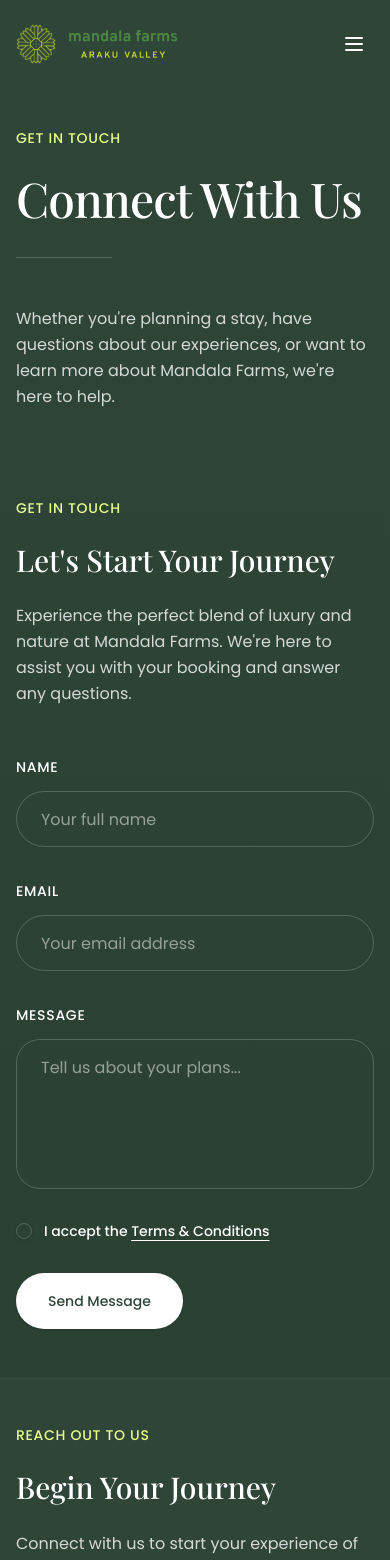
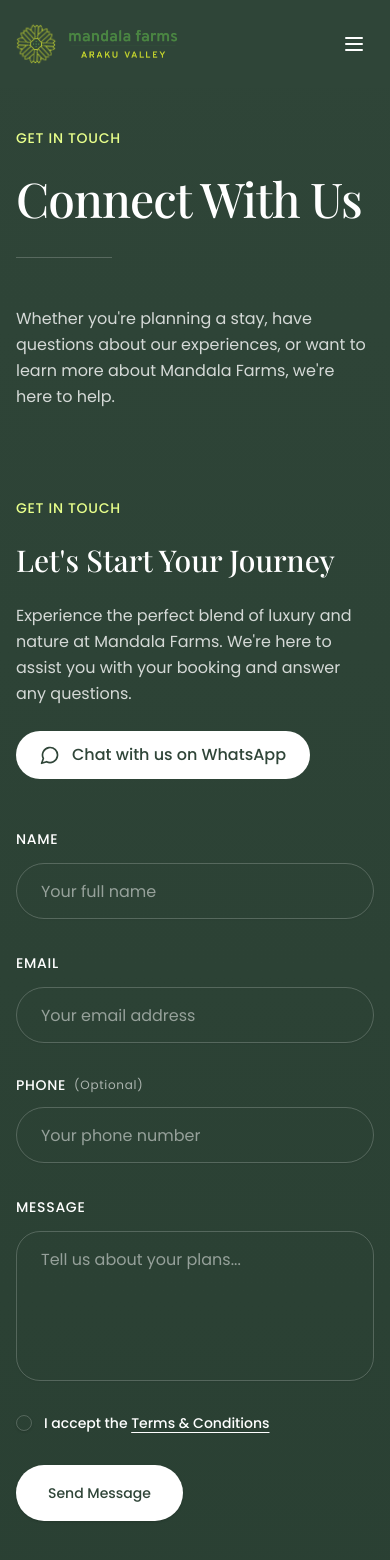
Before and after one commit to social-script/mandala_farms, a Next.js app: page /contact-us in a window 390 px wide. Shown: the top 1560 px of the page. Built offline with nearby package versions, Linux system fonts and the light colour scheme; a web font is replaced by a local one.

Commit message:
Added Whatapp contact and Phone Number Field

```diff
--- a/app/api/contact/route.ts
+++ b/app/api/contact/route.ts
@@ -7,7 +7,7 @@
       throw new Error('Email configuration is missing');
     }
 
-    const { name, email, message } = await req.json();
+    const { name, email, phone, message } = await req.json();
 
     const transporter = nodemailer.createTransport({
       service: 'gmail',
@@ -25,6 +25,7 @@
         <h2>New Contact Form Submission</h2>
         <p><strong>Name:</strong> ${name}</p>
         <p><strong>Email:</strong> ${email}</p>
+        <p><strong>Phone:</strong> ${phone || 'Not provided'}</p>
         <p><strong>Message:</strong></p>
         <p>${message}</p>
       `
--- a/app/components/ContactForm.tsx
+++ b/app/components/ContactForm.tsx
@@ -8,6 +8,8 @@
 import { Button } from "@/components/ui/button"
 import { cn } from "@/lib/utils"
 import { useToast } from "@/hooks/use-toast"
+import Link from "next/link"
+import { MessageCircle } from "lucide-react"
 
 interface ContactFormProps {
   theme?: 'dark' | 'light'
@@ -27,6 +29,7 @@
       const data = {
         name: formData.get('name'),
         email: formData.get('email'),
+        phone: formData.get('phone'),
         message: formData.get('message')
       }
 
@@ -91,6 +94,22 @@
               )}>
                 Experience the perfect blend of luxury and nature at Mandala Farms. We&apos;re here to assist you with your booking and answer any questions.
               </p>
+
+              {/* Add WhatsApp Button */}
+              <Link
+                href="https://wa.me/919529652435"
+                target="_blank"
+                rel="noopener noreferrer"
+                className={cn(
+                  "font-poppins inline-flex items-center gap-3 px-6 py-3 rounded-full transition-all duration-300",
+                  theme === 'light'
+                    ? 'bg-[#2F4538] text-white hover:bg-[#2F4538]/90'
+                    : 'bg-white text-[#2F4538] hover:bg-white/90'
+                )}
+              >
+                <MessageCircle className="w-5 h-5" />
+                <span className="font-medium">Chat with us on WhatsApp</span>
+              </Link>
             </div>
           </div>
 
@@ -136,6 +155,33 @@
                     : 'border-white/20 focus-visible:border-white text-white placeholder:text-white/50'
                 )}
                 placeholder="Your email address"
+              />
+            </div>
+
+            <div className="space-y-3">
+              <Label htmlFor="phone" className={cn(
+                "font-poppins text-sm tracking-wider flex items-center gap-2",
+                theme === 'light' ? 'text-[#2F4538]' : 'text-white'
+              )}>
+                PHONE
+                <span className={cn(
+                  "text-xs font-normal",
+                  theme === 'light' ? 'text-[#2F4538]/60' : 'text-white/60'
+                )}>
+                  (Optional)
+                </span>
+              </Label>
+              <Input
+                name="phone"
+                id="phone"
+                type="tel"
+                className={cn(
+                  "font-poppins h-14 bg-transparent rounded-full px-6",
+                  theme === 'light'
+                    ? 'border-[#2F4538]/20 focus-visible:border-[#2F4538] text-[#2F4538] placeholder:text-[#2F4538]/50'
+                    : 'border-white/20 focus-visible:border-white text-white placeholder:text-white/50'
+                )}
+                placeholder="Your phone number"
               />
             </div>
 
--- a/app/components/ContactSection.tsx
+++ b/app/components/ContactSection.tsx
@@ -2,6 +2,7 @@
 
 import Link from "next/link"
 import { cn } from "@/lib/utils"
+import { MessageCircle } from "lucide-react"
 
 interface ContactSectionProps {
   theme?: 'dark' | 'light'
@@ -102,6 +103,20 @@
                     (Secondary)
                   </span>
                 </Link>
+                <Link
+                  href="https://wa.me/919529652435"
+                  target="_blank"
+                  rel="noopener noreferrer"
+                  className={cn(
+                    "font-poppins text-lg mt-4 inline-flex items-center gap-3 px-4 py-2 rounded-full transition-all duration-300",
+                    theme === 'light'
+                      ? 'bg-[#2F4538]/5 text-[#2F4538] hover:bg-[#2F4538]/10'
+                      : 'bg-white/10 text-white hover:bg-white/20'
+                  )}
+                >
+                  <MessageCircle className="w-5 h-5" />
+                  <span>Chat on WhatsApp</span>
+                </Link>
               </div>
             </div>
 
```
